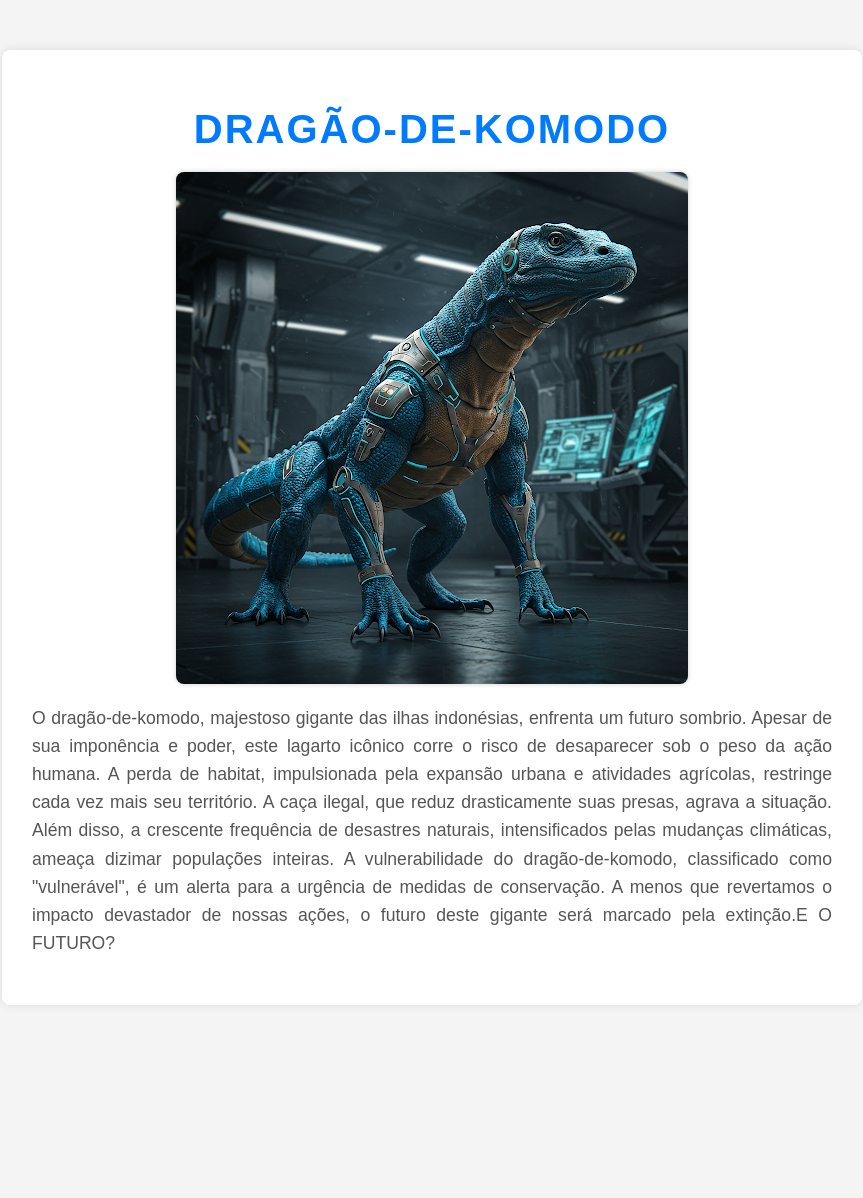
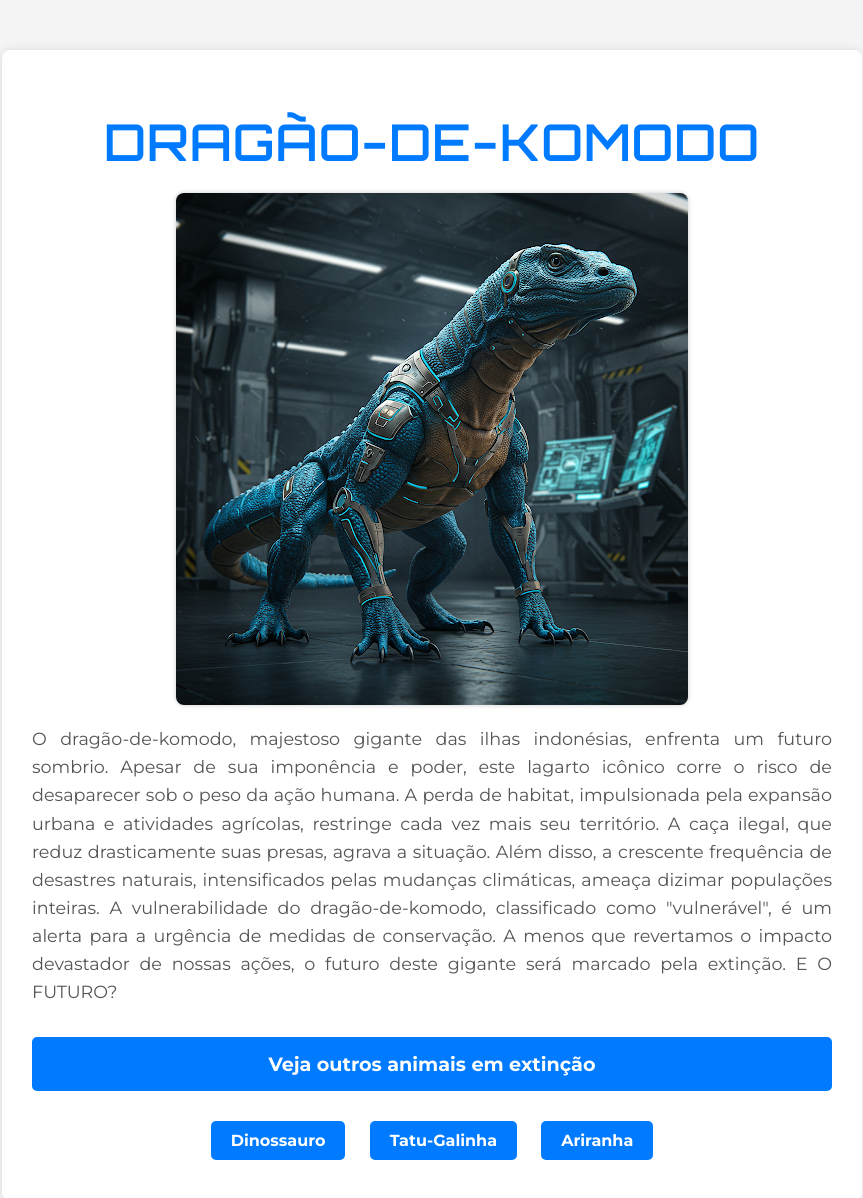
Before and after one commit to ClaudineyGCruz/DRAG-O-DE-KOMODO, a plain HTML site: page index.html in a window 1280 px wide. Shown: the whole page, without its empty margins (208-1071 px from the left). Before the commit the page ends 1055 px from the top, so only its background shows below. Drawn offline with Linux system fonts and the light colour scheme.

Commit message:
Update index.html

```diff
--- a/index.html
+++ b/index.html
@@ -4,7 +4,7 @@
     <title>Dragão-de-Komodo</title>
     <style>
         body {
-            font-family: 'Arial', sans-serif;
+            font-family: 'Montserrat', sans-serif;
             margin: 0;
             padding: 0;
             background-color: #f4f4f4;
@@ -25,10 +25,11 @@
             text-align: center;
             color: #007bff;
             margin-bottom: 20px;
-            font-size: 2.5em;
-            font-weight: bold;
+            font-size: 3em;
+            font-weight: 700;
             text-transform: uppercase;
-            letter-spacing: 2px;
+            letter-spacing: 3px;
+            font-family: 'Orbitron', sans-serif;
         }
 
         img {
@@ -46,14 +47,63 @@
             font-size: 1.1em;
             color: #555;
         }
+
+        .link-extincao {
+            display: block;
+            text-align: center;
+            margin-top: 30px;
+            padding: 15px 30px;
+            background-color: #007bff;
+            color: #fff;
+            text-decoration: none;
+            border-radius: 5px;
+            font-weight: bold;
+            font-size: 1.2em;
+            transition: background-color 0.3s ease;
+        }
+
+        .link-extincao:hover {
+            background-color: #0056b3;
+        }
+
+        .links-adicionais {
+            margin-top: 20px;
+            text-align: center;
+        }
+
+        .links-adicionais a {
+            display: inline-block;
+            margin: 10px;
+            padding: 10px 20px;
+            background-color: #007bff;
+            color: #fff;
+            text-decoration: none;
+            border-radius: 5px;
+            font-weight: bold;
+            transition: background-color 0.3s ease;
+        }
+
+        .links-adicionais a:hover {
+            background-color: #0056b3;
+        }
     </style>
+    <link href="https://fonts.googleapis.com/css2?family=Montserrat:wght@400;700&family=Orbitron&display=swap" rel="stylesheet">
 </head>
 <body>
     <div class="container">
         <h1>Dragão-de-Komodo</h1>
         <img src="unnamed.png" alt="Aqui jaz um Dragão-de-Komodo">
-        <p>O dragão-de-komodo, majestoso gigante das ilhas indonésias, enfrenta um futuro sombrio. Apesar de sua imponência e poder, este lagarto icônico corre o risco de desaparecer sob o peso da ação humana. A perda de habitat, impulsionada pela expansão urbana e atividades agrícolas, restringe cada vez mais seu território. A caça ilegal, que reduz drasticamente suas presas, agrava a situação. Além disso, a crescente frequência de desastres naturais, intensificados pelas mudanças climáticas, ameaça dizimar populações inteiras. A vulnerabilidade do dragão-de-komodo, classificado como "vulnerável", é um alerta para a urgência de medidas de conservação. A menos que revertamos o impacto devastador de nossas ações, o futuro deste gigante será marcado pela extinção.E O FUTURO?</p>
+        <p>
+            O dragão-de-komodo, majestoso gigante das ilhas indonésias, enfrenta um futuro sombrio. Apesar de sua imponência e poder, este lagarto icônico corre o risco de desaparecer sob o peso da ação humana. A perda de habitat, impulsionada pela expansão urbana e atividades agrícolas, restringe cada vez mais seu território. A caça ilegal, que reduz drasticamente suas presas, agrava a situação. Além disso, a crescente frequência de desastres naturais, intensificados pelas mudanças climáticas, ameaça dizimar populações inteiras. A vulnerabilidade do dragão-de-komodo, classificado como "vulnerável", é um alerta para a urgência de medidas de conservação. A menos que revertamos o impacto devastador de nossas ações, o futuro deste gigante será marcado pela extinção. E O FUTURO?
+        </p>
 
+        <a href="https://alexrese.github.io/preguica-comum/" class="link-extincao">Veja outros animais em extinção</a>
+
+        <div class="links-adicionais">
+            <a href="https://samuka-0.github.io/DINOSSAURO/">Dinossauro</a>
+            <a href="https://joaovsf05.github.io/Tatu-Galinha/">Tatu-Galinha</a>
+            <a href="https://rgermangn.github.io/rwd-ariranha/">Ariranha</a>
+        </div>
     </div>
 </body>
 </html>
```
